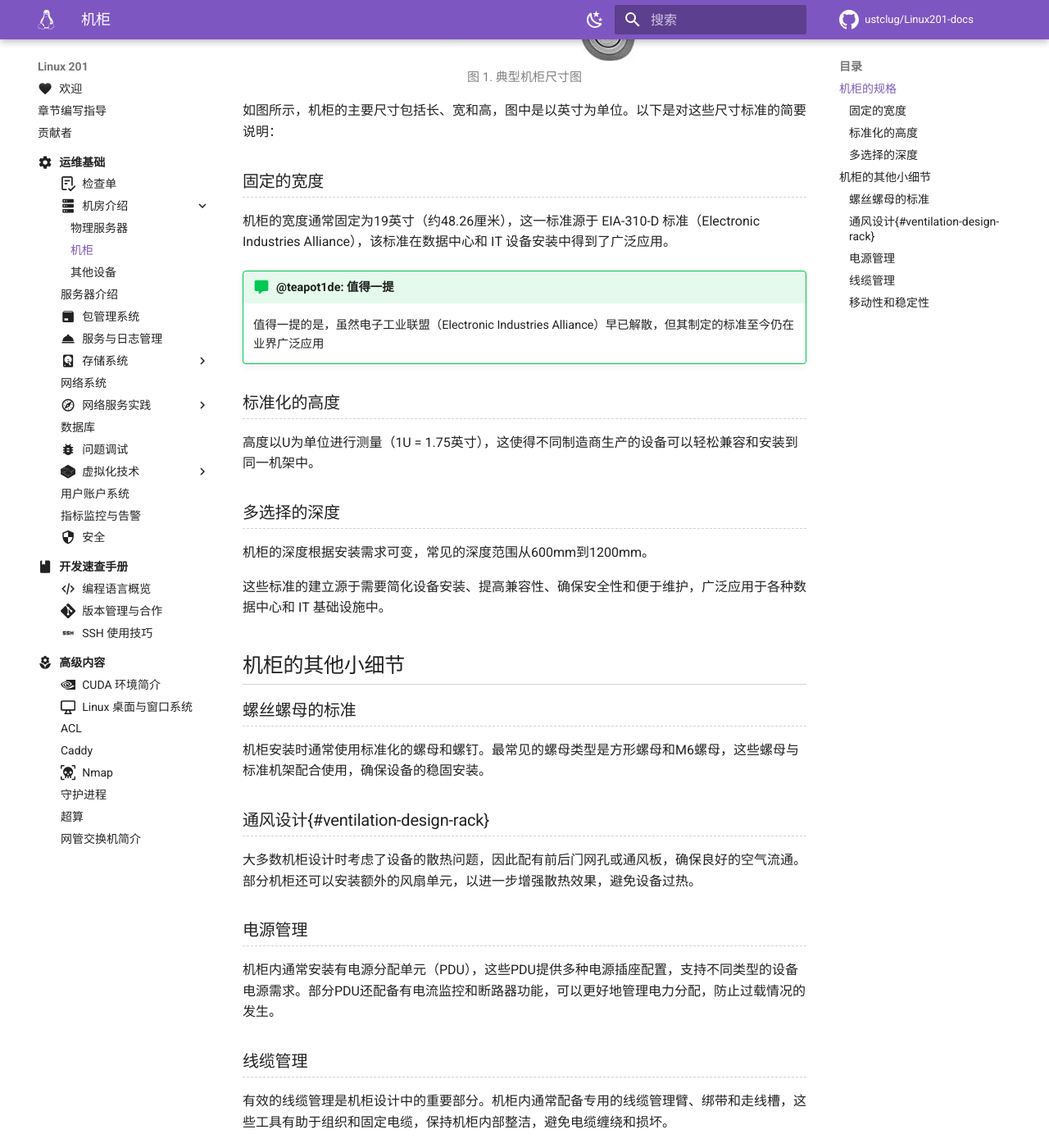
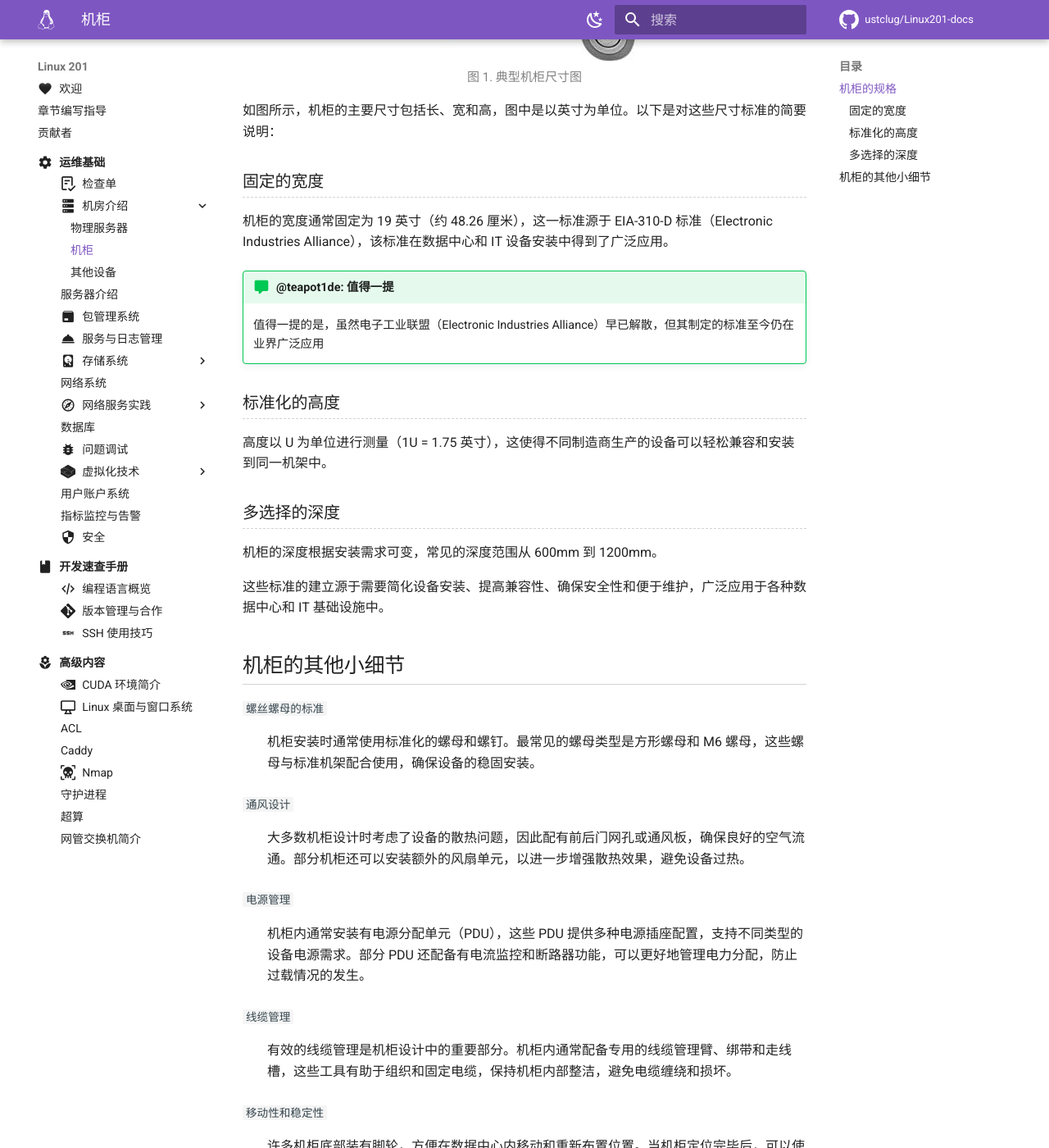
Before and after one commit to ustclug/Linux201-docs, an MkDocs documentation site: the page built from docs/ops/server-room/rack.md, in a window 1280 px wide and 1400 px high, scrolled down 1515 px. Shown: the whole window at 82% size. Built offline with MkDocs 1.6.1 and Material for MkDocs 9.7.7, drawn with Linux system fonts in a browser that asks for light colours; comment, search, counter and statistics services are not loaded.

Commit message:
feat: 更新机柜规格页面

```diff
--- a/docs/ops/server-room/rack.md
+++ b/docs/ops/server-room/rack.md
@@ -15,7 +15,7 @@
 
 ### 固定的宽度 {#fixed-width-rack}
 
-机柜的宽度通常固定为19英寸（约48.26厘米），这一标准源于 EIA-310-D 标准（Electronic Industries Alliance），该标准在数据中心和 IT 设备安装中得到了广泛应用。
+机柜的宽度通常固定为 19 英寸（约 48.26 厘米），这一标准源于 EIA-310-D 标准（Electronic Industries Alliance），该标准在数据中心和 IT 设备安装中得到了广泛应用。
 
 !!! comment "@teapot1de: 值得一提"
 
@@ -23,32 +23,32 @@
 
 ### 标准化的高度 {#standardized-height-rack}
 
-高度以U为单位进行测量（1U = 1.75英寸），这使得不同制造商生产的设备可以轻松兼容和安装到同一机架中。
+高度以 U 为单位进行测量（1U = 1.75 英寸），这使得不同制造商生产的设备可以轻松兼容和安装到同一机架中。
 
 ### 多选择的深度 {#depth-options-rack}
 
-机柜的深度根据安装需求可变，常见的深度范围从600mm到1200mm。
+机柜的深度根据安装需求可变，常见的深度范围从 600mm 到 1200mm。
 
 这些标准的建立源于需要简化设备安装、提高兼容性、确保安全性和便于维护，广泛应用于各种数据中心和 IT 基础设施中。
 
 ## 机柜的其他小细节 {#additional-rack-details}
 
-### 螺丝螺母的标准 {#screw-nut-standards-rack}
+`螺丝螺母的标准`
 
-机柜安装时通常使用标准化的螺母和螺钉。最常见的螺母类型是方形螺母和M6螺母，这些螺母与标准机架配合使用，确保设备的稳固安装。
+:   机柜安装时通常使用标准化的螺母和螺钉。最常见的螺母类型是方形螺母和 M6 螺母，这些螺母与标准机架配合使用，确保设备的稳固安装。
 
-### 通风设计{#ventilation-design-rack}
+`通风设计`
 
-大多数机柜设计时考虑了设备的散热问题，因此配有前后门网孔或通风板，确保良好的空气流通。部分机柜还可以安装额外的风扇单元，以进一步增强散热效果，避免设备过热。
+:   大多数机柜设计时考虑了设备的散热问题，因此配有前后门网孔或通风板，确保良好的空气流通。部分机柜还可以安装额外的风扇单元，以进一步增强散热效果，避免设备过热。
 
-### 电源管理 {#power-management-rack}
+`电源管理`
 
-机柜内通常安装有电源分配单元（PDU），这些PDU提供多种电源插座配置，支持不同类型的设备电源需求。部分PDU还配备有电流监控和断路器功能，可以更好地管理电力分配，防止过载情况的发生。
+:   机柜内通常安装有电源分配单元（PDU），这些 PDU 提供多种电源插座配置，支持不同类型的设备电源需求。部分 PDU 还配备有电流监控和断路器功能，可以更好地管理电力分配，防止过载情况的发生。
 
-### 线缆管理 {#cable-management-rack}
+`线缆管理`
 
-有效的线缆管理是机柜设计中的重要部分。机柜内通常配备专用的线缆管理臂、绑带和走线槽，这些工具有助于组织和固定电缆，保持机柜内部整洁，避免电缆缠绕和损坏。
+:   有效的线缆管理是机柜设计中的重要部分。机柜内通常配备专用的线缆管理臂、绑带和走线槽，这些工具有助于组织和固定电缆，保持机柜内部整洁，避免电缆缠绕和损坏。
 
-### 移动性和稳定性 {#mobility-stability-rack}
+`移动性和稳定性`
 
-许多机柜底部装有脚轮，方便在数据中心内移动和重新布置位置。当机柜定位完毕后，可以使用固定脚来稳定机柜，防止其在操作或维护过程中移动。部分机柜还支持固定地脚螺栓，以提供额外的安全和稳定性，特别是在地震多发地区。
+:   许多机柜底部装有脚轮，方便在数据中心内移动和重新布置位置。当机柜定位完毕后，可以使用固定脚来稳定机柜，防止其在操作或维护过程中移动。部分机柜还支持固定地脚螺栓，以提供额外的安全和稳定性，特别是在地震多发地区。
```
Also changed, not shown: docs/ops/server-room/other.md (line endings or trailing spaces).
